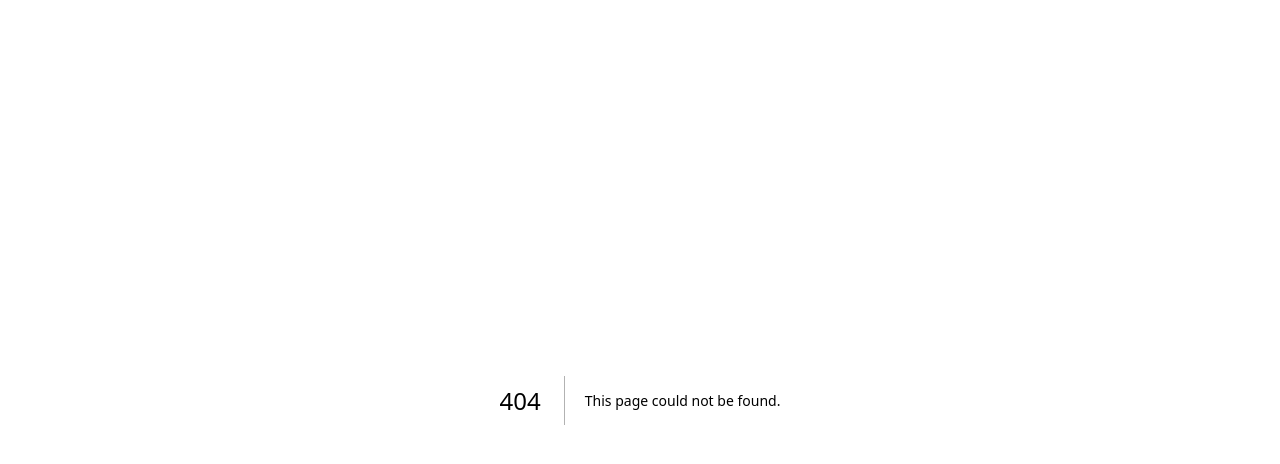
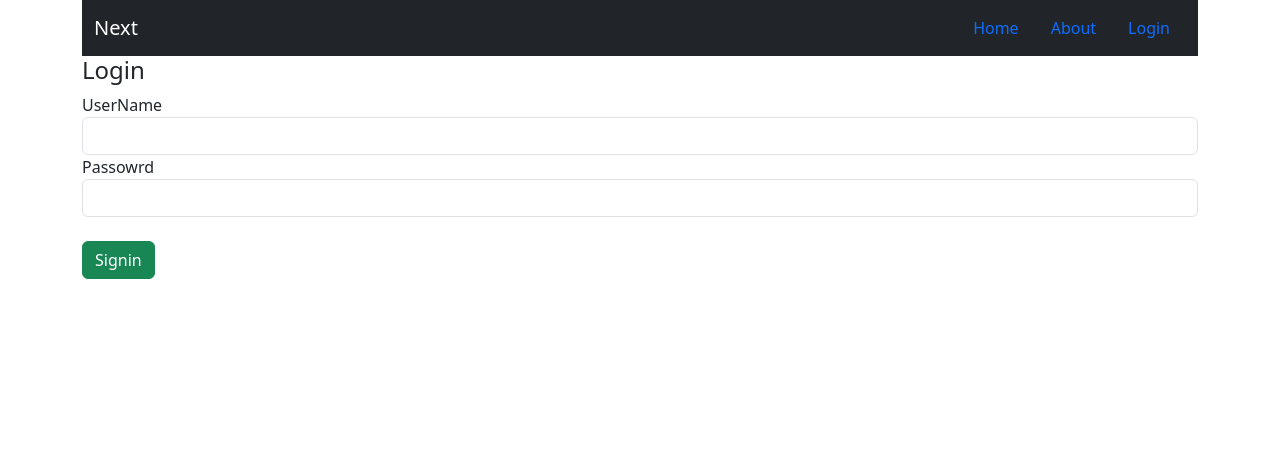
Before and after one commit to aniljos/Netxjs-Oct-2024, a Next.js app in the folder the-awesome-app/: page /login in a window 1280 px wide. Before the commit this address had no page. Shown: the top 464 px of the page. Built offline with nearby package versions, Linux system fonts and the light colour scheme.

Commit message:
Day 1 Session 1

```diff
--- a/the-awesome-app/src/app/globals.css
+++ b/the-awesome-app/src/app/globals.css
@@ -1,42 +1 @@
-:root {
-  --background: #ffffff;
-  --foreground: #171717;
-}
-
-@media (prefers-color-scheme: dark) {
-  :root {
-    --background: #0a0a0a;
-    --foreground: #ededed;
-  }
-}
-
-html,
-body {
-  max-width: 100vw;
-  overflow-x: hidden;
-}
-
-body {
-  color: var(--foreground);
-  background: var(--background);
-  font-family: Arial, Helvetica, sans-serif;
-  -webkit-font-smoothing: antialiased;
-  -moz-osx-font-smoothing: grayscale;
-}
-
-* {
-  box-sizing: border-box;
-  padding: 0;
-  margin: 0;
-}
-
-a {
-  color: inherit;
-  text-decoration: none;
-}
-
-@media (prefers-color-scheme: dark) {
-  html {
-    color-scheme: dark;
-  }
-}
+@import "~bootstrap/dist/css/bootstrap.min.css";
--- a/the-awesome-app/src/app/layout.tsx
+++ b/the-awesome-app/src/app/layout.tsx
@@ -1,6 +1,7 @@
 import type { Metadata } from "next";
 import localFont from "next/font/local";
 import "./globals.css";
+import Link from "next/link";
 
 const geistSans = localFont({
   src: "./fonts/GeistVF.woff",
@@ -26,7 +27,28 @@ export default function RootLayout({
   return (
     <html lang="en">
       <body className={`${geistSans.variable} ${geistMono.variable}`}>
-        {children}
+        <div className="container">
+          <nav className="navbar navbar-dark bg-dark">
+            <div className="container-fluid">
+              <Link className="navbar-brand" href="/">Next</Link>
+
+              <ul className="nav">
+                <li className="nav-item">
+                  <Link className="nav-link" href="/">Home</Link>
+                </li>
+                <li className="nav-item">
+                  <Link className="nav-link" href="/about">About</Link>
+                </li>
+                <li className="nav-item">
+                  <Link className="nav-link" href="/login">Login</Link>
+                </li>
+              </ul>
+            </div>
+          </nav>
+          <main>
+            {children}
+          </main>
+        </div>
       </body>
     </html>
   );
--- /dev/null
+++ b/the-awesome-app/src/app/login/page.tsx
@@ -0,0 +1,44 @@
+'use client'
+
+import { useState, MouseEvent } from "react";
+
+function LoginPage(){
+
+
+    const [userName, setUserName] = useState("");
+    const [password, setPassword] = useState("");
+
+    function signin(evt: MouseEvent){
+
+        evt.preventDefault();
+        console.log("in signin..");
+
+
+    }
+
+    return (
+        <div>
+            <h4>Login</h4>
+
+            <form>
+                <div className="form-group">
+                    <label htmlFor="name">UserName</label>
+                    <input id="name" className="form-control" value={userName}
+                                                    onChange={e => setUserName(e.target.value)}/>
+                </div>
+
+                <div className="form-group">
+                    <label htmlFor="password">Passowrd</label>
+                    <input id="password" type="password" className="form-control" value={password}
+                                                    onChange={e => setPassword(e.target.value)}/>
+                </div>
+
+                <br/>
+                <div>
+                    <button  className="btn btn-success" onClick={signin}>Signin</button>
+                </div>
+            </form>
+        </div>
+    )
+}
+export default LoginPage;
```
Also changed, not shown: the-awesome-app/src/app/about/page.tsx (added, +10 -0 lines).
